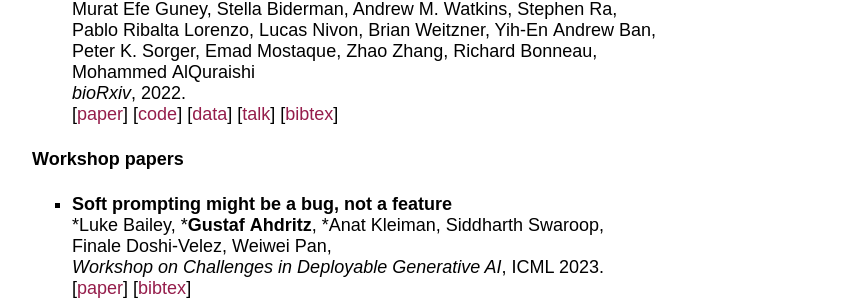
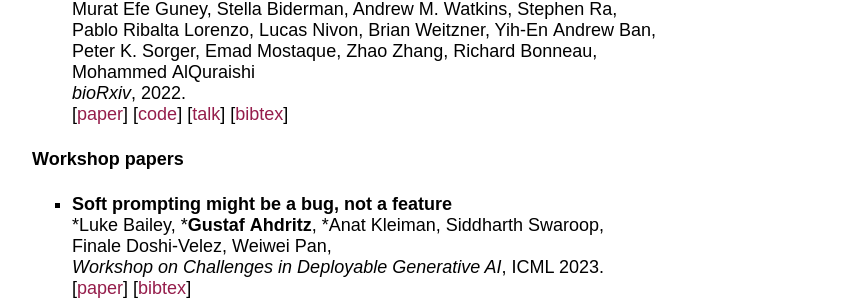
Before and after one commit to gahdritz/gahdritz.github.io, a Jekyll site: the page built from index.html, in a window 1280 px wide and 900 px high, scrolled down 595 px. Shown: the part 156-456 px from the top of the window, without its empty margins (422-1274 px from the left). Built offline with Jekyll 4.4.1, drawn with Linux system fonts in a browser that asks for light colours; some web fonts are replaced.

Commit message:
Remove data field from OpenFold

```diff
--- a/index.html
+++ b/index.html
@@ -81,7 +81,6 @@
             <br>
             [<a href="https://www.biorxiv.org/content/10.1101/2022.11.20.517210">paper</a>]
             [<a href="https://www.github.com/aqlaboratory/openfold">code</a>]
-            [<a href="https://registry.opendata.aws/openfold/">data</a>]
             [<a href="https://www.youtube.com/watch?v=W92xVnUMkU0">talk</a>]
             [<a href="/bibtex/openfold.bib">bibtex</a>]
     </ul>
```
